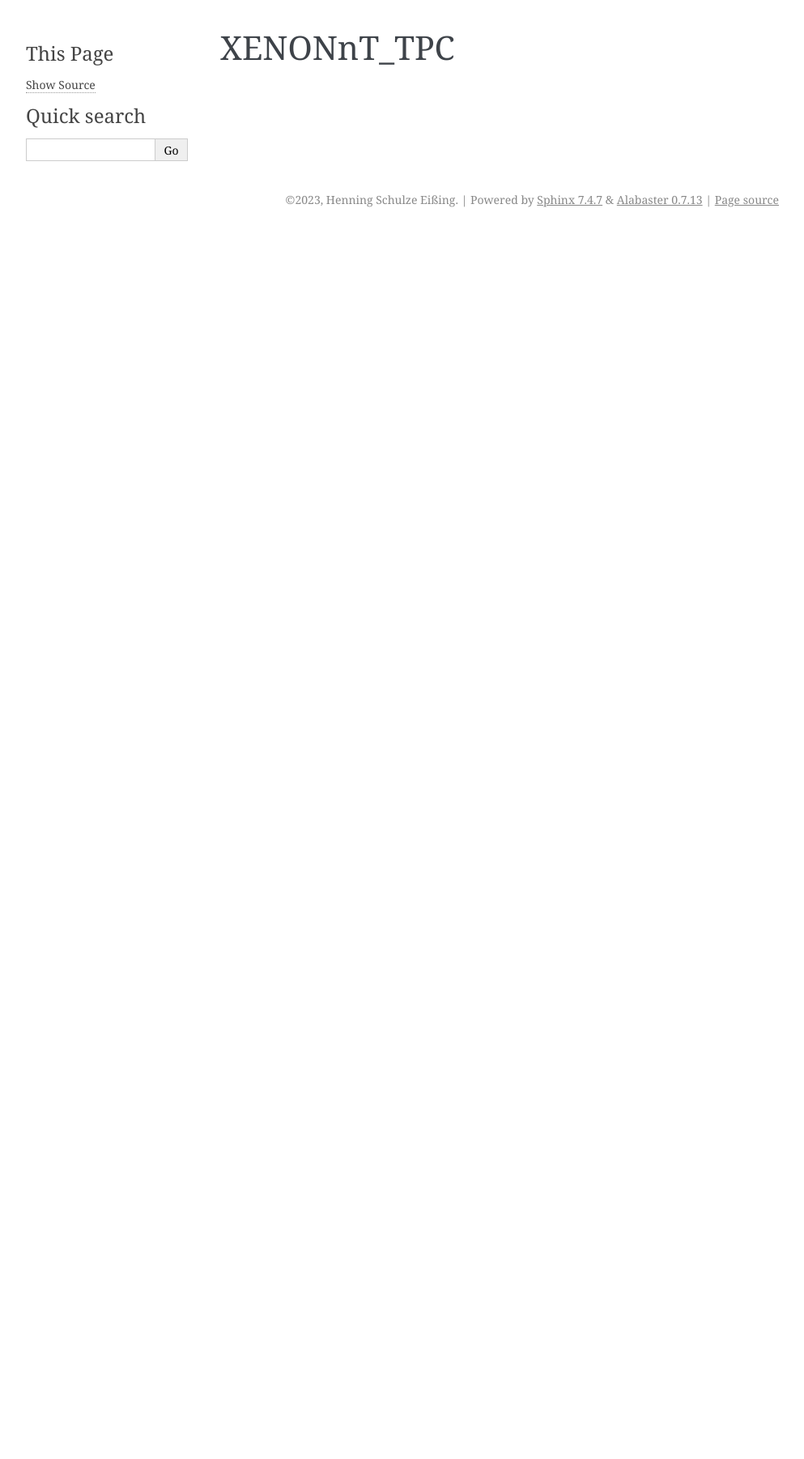
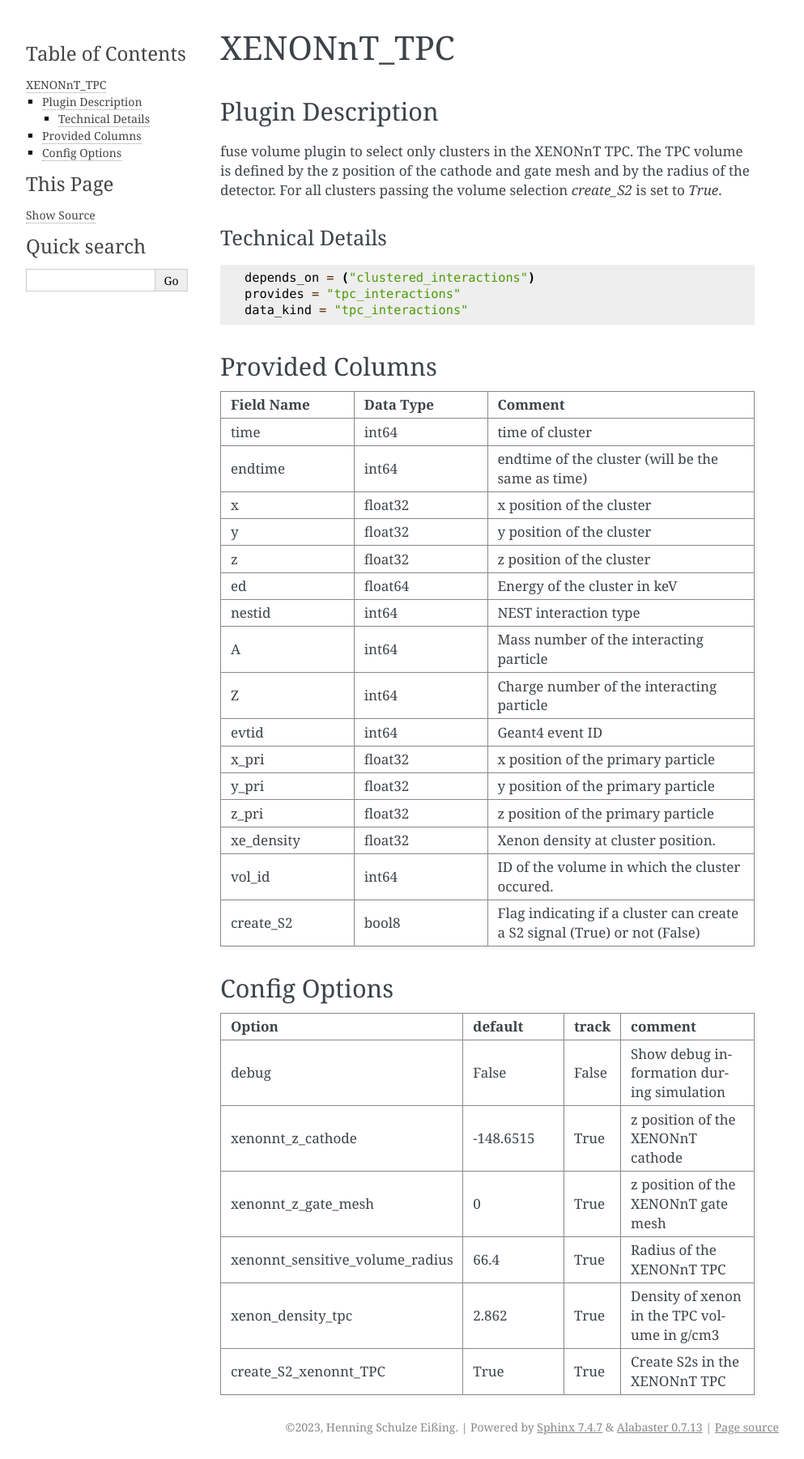
Before and after one commit to XENONnT/fuse, a Sphinx documentation site: the page built from docs/source/plugins/micro_physics/XENONnT_TPC.rst, in a window 1280 px wide. Shown: the whole page at 81% size, without its empty margins (148-1141 px from the left). Built offline with Sphinx 7.4.7, drawn with Linux system fonts in a browser that asks for light colours; pages that are not in the unit, such as notebooks, are missing from menus; before the commit the page ends 900 px from its top, so only the background shows below that.

Commit message:
Add detector volumes documentation pages

```diff
--- a/docs/source/conf.py
+++ b/docs/source/conf.py
@@ -16,13 +16,12 @@
 
 extensions = [
     'sphinx.ext.autodoc',
+    'sphinx.ext.viewcode',
     'nbsphinx',
-    'sphinx.ext.viewcode',
     ]
 
 templates_path = ['_templates']
 exclude_patterns = []
-
 
 
 # -- Options for HTML output -------------------------------------------------
@@ -31,4 +30,6 @@
 html_theme = 'alabaster'
 html_static_path = ['_static']
 
+#Lets disable notebook execution for now
 nbsphinx_allow_errors = True
+nbsphinx_execute = 'never'
--- a/docs/source/index.rst
+++ b/docs/source/index.rst
@@ -28,6 +28,10 @@
    :caption: Usage
 
    tutorials/Getting_Started.ipynb
+   tutorials/Microphysics_Simulation.ipynb
+   tutorials/Detectorphysics_Simulation.ipynb
+   tutorials/csv_input.ipynb
+   tutorials/Custom_Simulations.ipynb
 
 .. toctree::
    :maxdepth: 1
--- a/docs/source/plugins/micro_physics/XENONnT_TPC.rst
+++ b/docs/source/plugins/micro_physics/XENONnT_TPC.rst
@@ -1,2 +1,115 @@
+============
 XENONnT_TPC
-===========
+============
+
+Plugin Description
+==================
+fuse volume plugin to select only clusters in the XENONnT TPC. The TPC volume
+is defined by the z position of the cathode and gate mesh and by the radius
+of the detector. For all clusters passing the volume selection `create_S2` is set
+to `True`.
+
+Technical Details
+-----------------
+
+.. code-block:: python
+
+   depends_on = ("clustered_interactions")
+   provides = "tpc_interactions"
+   data_kind = "tpc_interactions"
+
+Provided Columns
+================
+
+.. list-table::
+   :widths: 25 25 50
+   :header-rows: 1
+
+   * - Field Name
+     - Data Type
+     - Comment
+   * - time
+     - int64
+     - time of cluster
+   * - endtime
+     - int64
+     - endtime of the cluster (will be the same as time)
+   * - x
+     - float32
+     - x position of the cluster
+   * - y
+     - float32
+     - y position of the cluster
+   * - z
+     - float32
+     - z position of the cluster
+   * - ed
+     - float64
+     - Energy of the cluster in keV
+   * - nestid
+     - int64
+     - NEST interaction type
+   * - A
+     - int64
+     - Mass number of the interacting particle
+   * - Z
+     - int64
+     - Charge number of the interacting particle
+   * - evtid
+     - int64
+     - Geant4 event ID
+   * - x_pri
+     - float32
+     - x position of the primary particle
+   * - y_pri
+     - float32
+     - y position of the primary particle
+   * - z_pri
+     - float32
+     - z position of the primary particle
+   * - xe_density
+     - float32
+     - Xenon density at cluster position.
+   * - vol_id
+     - int64
+     - ID of the volume in which the cluster occured.
+   * - create_S2
+     - bool8
+     - Flag indicating if a cluster can create a S2 signal (True) or not (False)
+
+
+Config Options
+==============
+
+.. list-table::
+   :widths: 25 25 10 40
+   :header-rows: 1
+
+   * - Option
+     - default
+     - track
+     - comment
+   * - debug
+     - False
+     - False
+     - Show debug information during simulation
+   * - xenonnt_z_cathode
+     - -148.6515
+     - True
+     - z position of the XENONnT cathode
+   * - xenonnt_z_gate_mesh
+     - 0
+     - True
+     - z position of the XENONnT gate mesh
+   * - xenonnt_sensitive_volume_radius
+     - 66.4
+     - True
+     - Radius of the XENONnT TPC
+   * - xenon_density_tpc
+     - 2.862
+     - True
+     - Density of xenon in the TPC volume in g/cm3
+   * - create_S2_xenonnt_TPC
+     - True
+     - True
+     - Create S2s in the XENONnT TPC
```
Also changed, not shown: docs/source/plugins/micro_physics/VolumesMerger.rst (+14 -0 lines), docs/source/plugins/micro_physics/XENONnT_BelowCathode.rst (+113 -0 lines), docs/source/setup.rst (+12 -2 lines), 1 other file.
